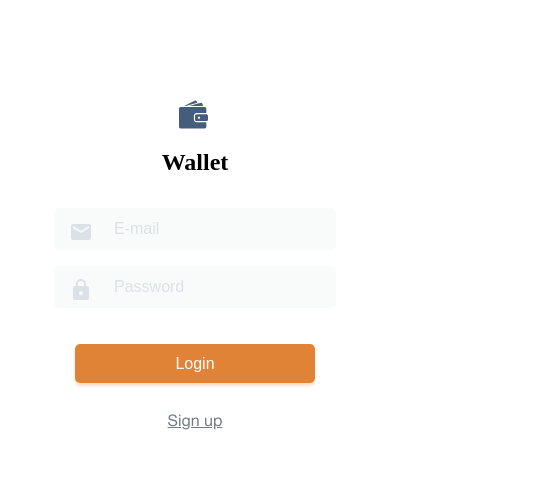
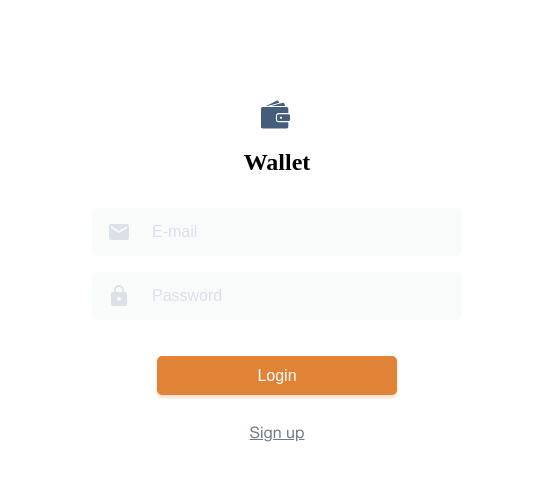
Before and after one commit to Vadim2017777/final_team_project_wallet, a React (Create React App) app: page / in a window 390 px wide. Shown: the top 480 px of the page, 554 px wide, since content can reach past the window. Built offline with nearby package versions, Linux system fonts and the light colour scheme; a web font is replaced by a local one.

Commit message:
Change styles Register Login component

```diff
--- a/src/components/LoginForm/LoginForm.module.css
+++ b/src/components/LoginForm/LoginForm.module.css
@@ -36,18 +36,13 @@
 }
 
 .loginForm_form {
+  position: relative;
+  box-sizing: border-box;
   display: flex;
   flex-direction: column;
   align-items: center;
-  /* width: 554px; */
+  width: 554px;
   height: 390px;
-}
-
-.loginForm_form {
-  position: relative;
-  box-sizing: border-box;
-  /* width: 553px; */
-  height: 391px;
   padding: 40px;
   box-shadow: 10px 17.321px 40px 0px rgba(112, 124, 130, 0.3);
 }
@@ -68,14 +63,13 @@
 }
 
 .loginForm_EmailInput {
-  /* width: 432px; */
+  width: 86%;
   height: 46px;
   border: 0;
   margin-bottom: 16px;
   border-radius: 5px;
   outline: none;
   background: url('./images/svg/baseline-email-24px.svg') no-repeat;
-
   padding-left: 60px;
   background-color: #f9fbfb;
   background-position-x: 15px;
@@ -88,7 +82,7 @@
 }
 
 .loginForm_passwordInput {
-  /* width: 432px; */
+  width: 86%;
   height: 46px;
   border: 0;
   margin-bottom: 36px;
@@ -170,16 +164,6 @@
     box-shadow: none;
   }
 
-  .loginForm_EmailInput {
-    width: 220px;
-    height: 40px;
-  }
-
-  .loginForm_passwordInput {
-    width: 220px;
-    height: 40px;
-  }
-
   .loginForm_logo {
     display: flex;
     flex-direction: column;
@@ -188,6 +172,11 @@
   .loginForm_svg {
     padding-left: 10px;
     margin-bottom: 20px;
+  }
+
+  .loginForm_EmailInput,
+  .loginForm_passwordInput {
+    width: 65%;
   }
 
   .loginForm_button {
@@ -207,7 +196,8 @@
   }
 }
 
-@media screen and (max-width: 1279px) and (min-width: 768px) {
+/*  */
+@media screen and (min-width: 768px) and (max-width: 1279px) {
   .loginForm_container {
     background: url('./images/Rectangle.png') no-repeat;
     background-size: cover;
@@ -223,9 +213,6 @@
     display: flex;
     align-items: center;
     justify-content: center;
-    min-width: 557px;
-    max-width: 1279px;
-    height: 392px;
     background-color: #dbe1e6;
   }
 
--- a/src/components/RegisterForm/RegisterForm.module.css
+++ b/src/components/RegisterForm/RegisterForm.module.css
@@ -40,7 +40,7 @@
 .registerForm_form {
   position: relative;
   box-sizing: border-box;
-  /* width: 553px; */
+  width: 553px;
   height: 538px;
   padding: 40px;
   box-shadow: 10px 17.321px 40px 0px rgba(112, 124, 130, 0.3);
@@ -60,7 +60,7 @@
 }
 
 .registerForm_EmailInput {
-  /* width: 432px; */
+  width: 80%;
   height: 46px;
   border: 0;
   margin-bottom: 26px;
@@ -79,7 +79,7 @@
 }
 
 .registerForm_passwordInput {
-  /* width: 432px; */
+  width: 80%;
   height: 46px;
   border: 0;
   margin-bottom: 26px;
@@ -98,7 +98,7 @@
 }
 
 .registerForm_nameInput {
-  /* width: 432px; */
+  width: 80%;
   height: 46px;
   border: 0;
   margin-bottom: 30px;
@@ -144,7 +144,7 @@
   display: block;
   position: relative;
   top: -7px;
-  /* width: 486px; */
+  width: 92%;
   height: 5px;
   background-color: #d68b4d;
   border-radius: 4px;
@@ -192,22 +192,22 @@
   }
 
   .registerForm_EmailInput {
-    width: 220px;
+    width: 65%;
     height: 40px;
   }
 
   .registerForm_passwordInput {
-    width: 220px;
+    width: 65%;
     height: 40px;
   }
 
   .registerForm_nameInput {
-    width: 220px;
+    width: 65%;
     height: 40px;
   }
 
   .loginForm_passwordBarProgress {
-    width: 260px;
+    width: 74%;
   }
 
   .registerForm_logo {
@@ -243,7 +243,7 @@
   .registerForm_container {
     background: url('./images/Rectangle_2.png') no-repeat;
     background-size: cover;
-    width: 1279px;
+    width: 100vw;
     height: 100vh;
   }
 
@@ -255,8 +255,6 @@
     display: flex;
     align-items: center;
     justify-content: center;
-    width: 557px;
-    height: 535px;
     background-color: #ffff;
   }
 }
```
Also changed, not shown: 1 other file (tests, documents, lock files or other folders).
